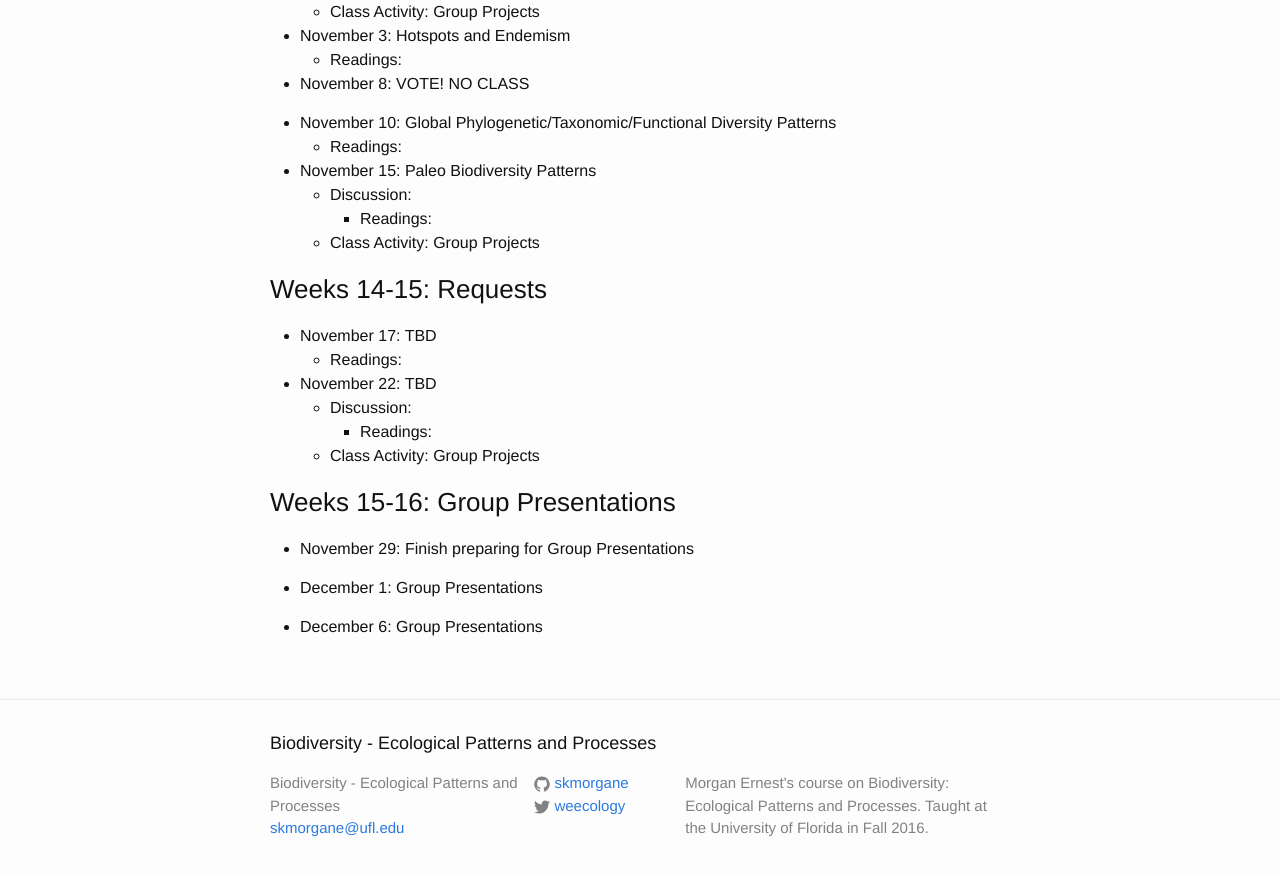
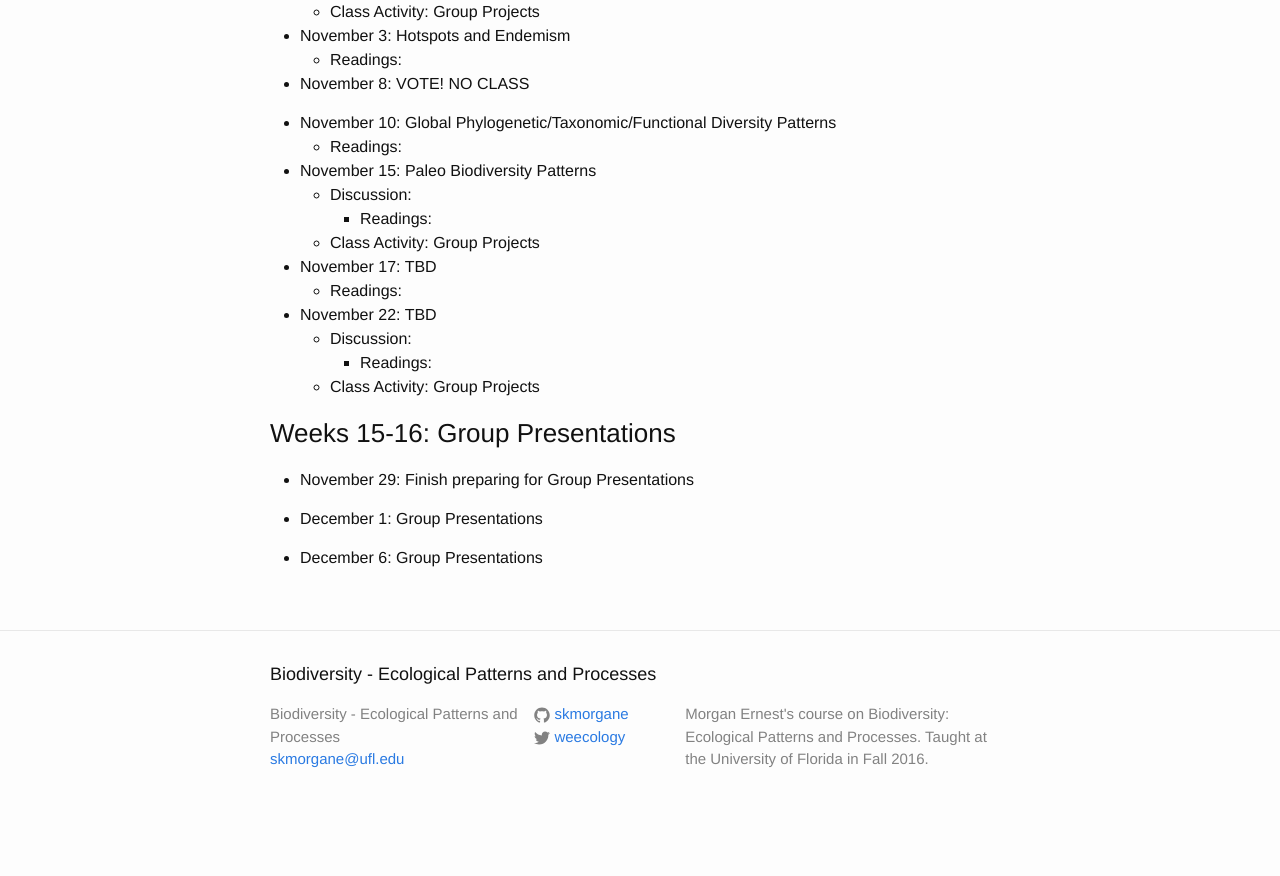
Before and after one commit to skmorgane/biodiversity-course, a Jekyll site: the page built from schedule.md, in a window 1280 px wide and 900 px high, scrolled down 2135 px. Shown: the top 876 px of the window. Built offline with Jekyll 4.4.1, drawn with Linux system fonts in a browser that asks for light colours; after the commit the page ends 2966 px from its top, so only the background shows below that.

Commit message:
Update schedule.md

```diff
--- a/schedule.md
+++ b/schedule.md
@@ -120,8 +120,6 @@ Tuesdays are often a split between class activity and discussion, thus there are
          * Readings:
     * Class Activity: Group Projects
 
-### Weeks 14-15: Requests
-
 * November 17: TBD
     * Readings:
 
@@ -134,7 +132,6 @@ Tuesdays are often a split between class activity and discussion, thus there are
 
 * November 29: Finish preparing for Group Presentations
 
-
 * December 1: Group Presentations
 
 
```
